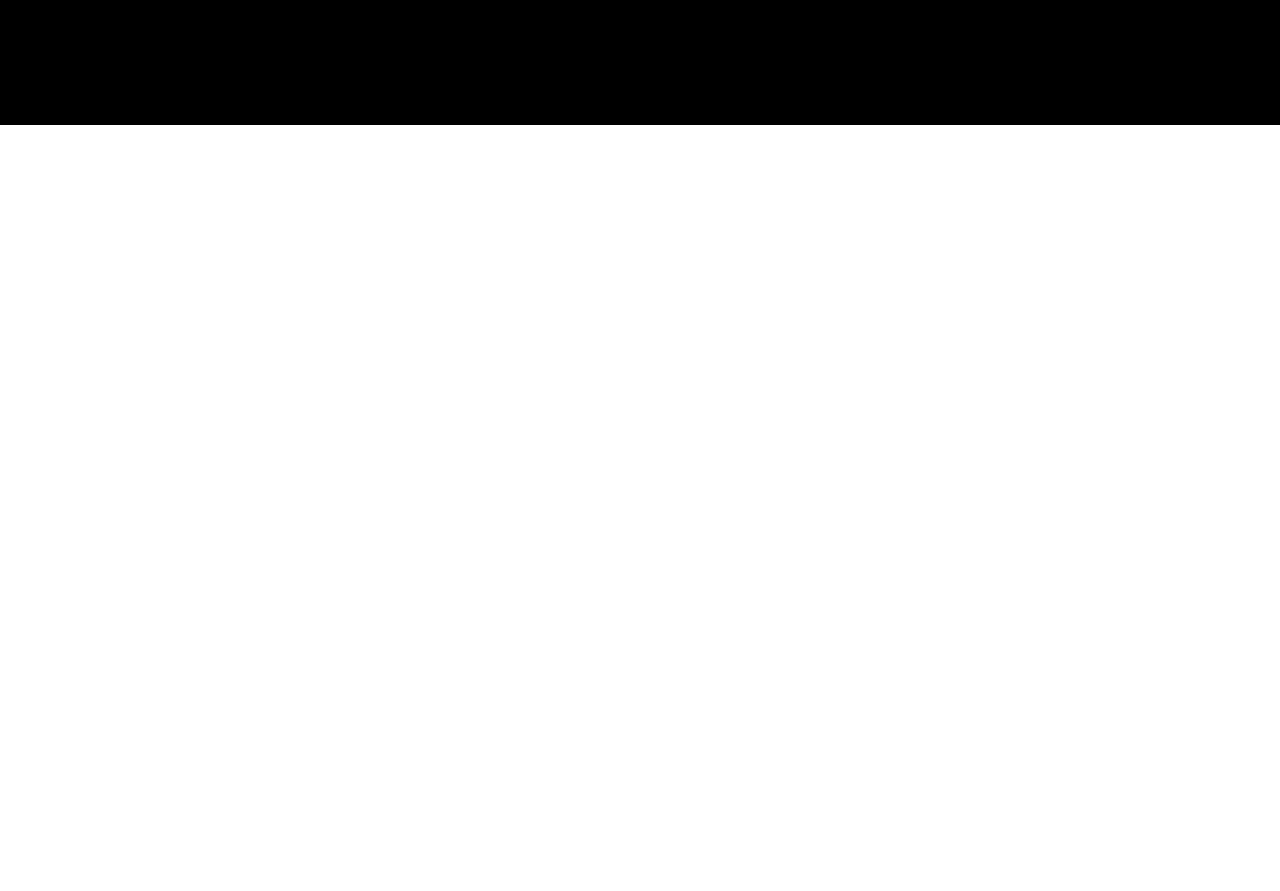
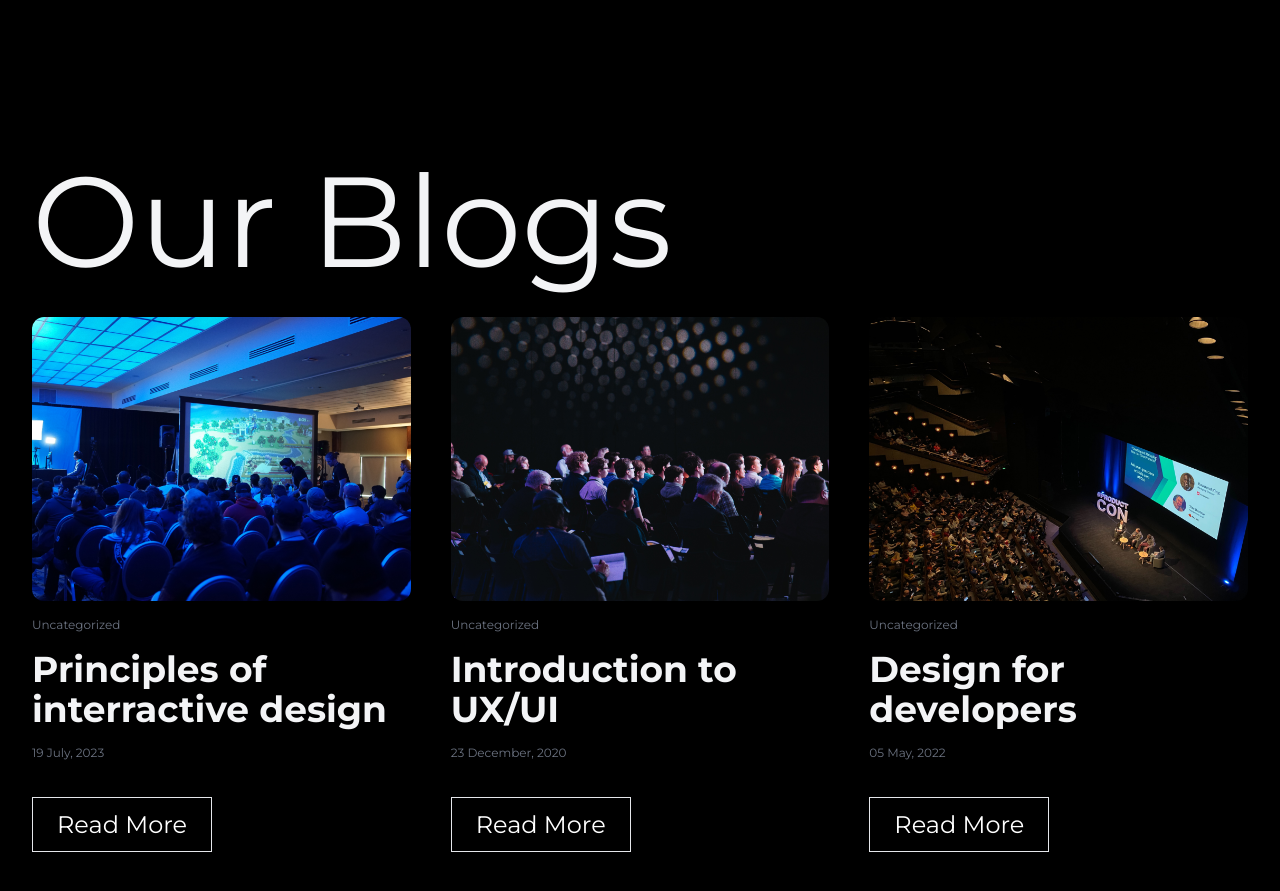
Before and after one commit to Podiihq/elixir-kenya, a React (Vite) app: page / in a window 1280 px wide. Shown: the part 4500-5391 px from the top of the page. Before the commit the page ends 4625 px from the top, so only its background shows below. Built offline with nearby package versions, Linux system fonts and the light colour scheme.

Commit message:
Added blog section

```diff
--- /dev/null
+++ b/src/components/BlogCards.tsx
@@ -0,0 +1,33 @@
+import { motion } from "framer-motion";
+
+interface BlogCardProps {
+  images: string;
+  heading: string;
+  date: string;
+}
+
+function BlogCards(props: BlogCardProps) {
+  return (
+    <div>
+      <img src={props.images} alt="" className="rounded-xl" />
+      <p className="text-xs text-gray-500 mt-4">Uncategorized</p>
+      <h4 className="py-4 font-bold text-4xl">{props.heading}</h4>
+      <p className="text-xs text-gray-500">{props.date}</p>
+      <div className="mt-12">
+        <motion.a
+          whileHover={{
+            scale: 1.1,
+            boxShadow: "0px 0px 8px rgba(255,255,255)",
+          }}
+          href=""
+          className="lg:text-2xl py-3 px-6 border text-white border-gradient-to-r to-[#00D68E] from-[#6941C6] hover:bg-gray-900"
+        >
+          {" "}
+          Read More
+        </motion.a>
+      </div>
+    </div>
+  );
+}
+
+export default BlogCards;
--- a/src/pages/Landing.tsx
+++ b/src/pages/Landing.tsx
@@ -11,6 +11,7 @@ import "../App.css";
 import Cards from "../components/Cards";
 import CardsAlternate from "../components/CardsAlternate";
 import ExpandImages from "../components/ExpandImages";
+import BlogCards from "../components/BlogCards";
 
 function Landing() {
   const { scrollYProgress } = useScroll();
@@ -155,7 +156,7 @@ function Landing() {
         <section className="px-4 py-16 mx-auto sm:max-w-xl md:max-w-full lg:max-w-screen-xl md:px-24 lg:px-8 lg:pt-32">
           <div>
             <div>
-              <h3 className="text-5xl lg:text-9xl font-black uppercase text-center lg:text-left">
+              <h3 className="text-5xl lg:text-9xl uppercase text-center lg:text-left">
                 Our <br></br>Past Events.
               </h3>
             </div>
@@ -174,7 +175,7 @@ function Landing() {
 
         <section className="px-4 py-8 mx-auto sm:max-w-xl md:max-w-full lg:max-w-screen-xl md:px-24 lg:px-8 pb-32">
           <div className="bg-[#131313] p-6 lg:p-12 rounded-xl shadow-lg">
-            <div className="text-5xl lg:text-[5.2rem] leading-none font-black text-center">
+            <div className="text-5xl lg:text-[5.2rem] leading-none font-bold lg:font-black text-center">
               🎨 Unlock Your Creative Potential at Design Conference 2023!
             </div>
           </div>
@@ -187,6 +188,31 @@ function Landing() {
             </Marquee>
           </div>
         </section>
+
+        <section className="px-4 py-8 mx-auto sm:max-w-xl md:max-w-full lg:max-w-screen-xl md:px-24 lg:px-8 pb-32">
+          <div>
+            <div>
+              <h3 className="text-9xl">Our Blogs</h3>
+            </div>
+            <div className="grid lg:grid-cols-3 mt-8 gap-10">
+              <BlogCards
+                images={Hero1}
+                heading={"Principles of interractive design"}
+                date={"19 July, 2023"}
+              />
+              <BlogCards
+                images={Hero2}
+                heading={"Introduction to UX/UI"}
+                date={"23 December, 2020"}
+              />
+              <BlogCards
+                images={Hero3}
+                heading={"Design for developers"}
+                date={"05 May, 2022"}
+              />
+            </div>
+          </div>
+        </section>
       </div>
     </>
   );
```
